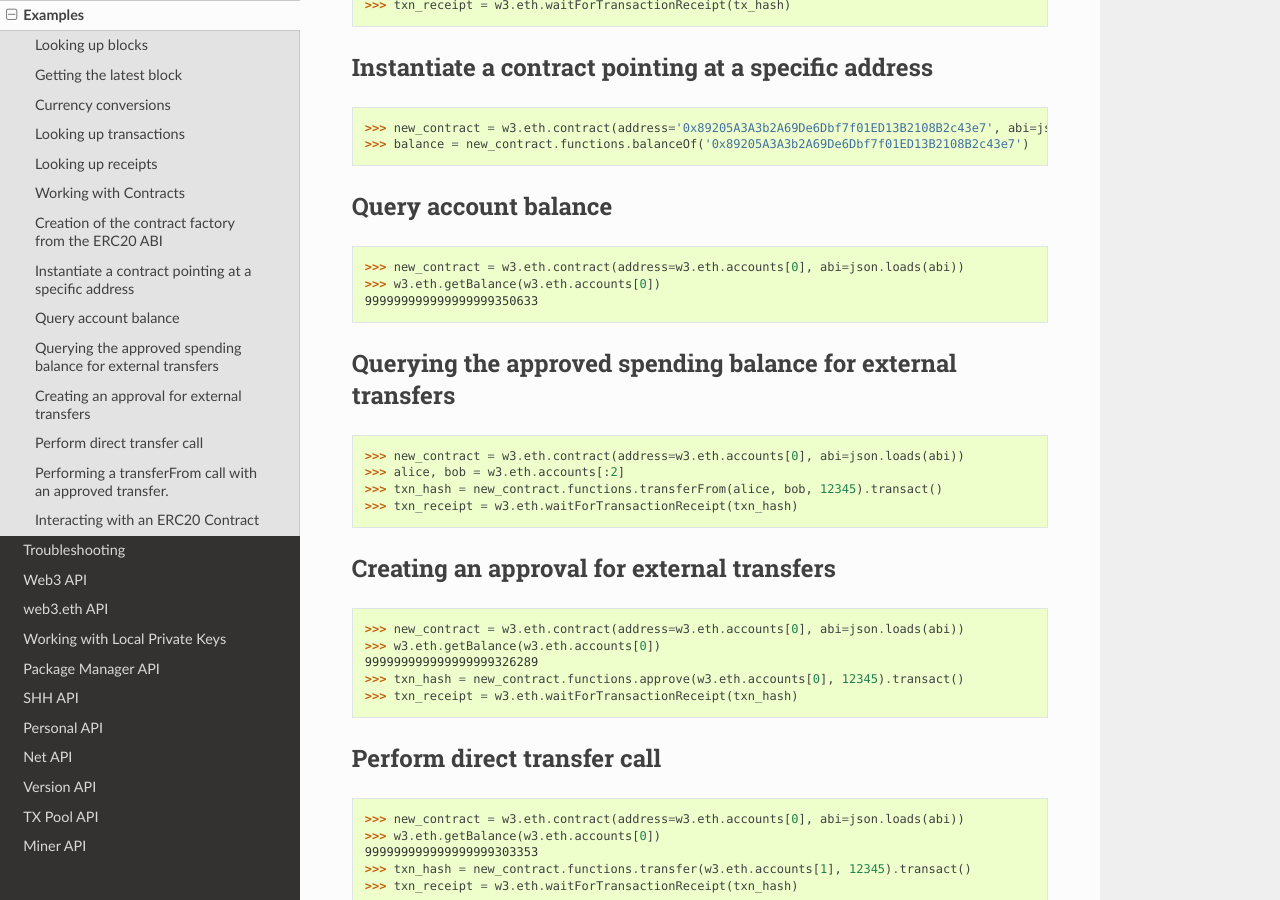
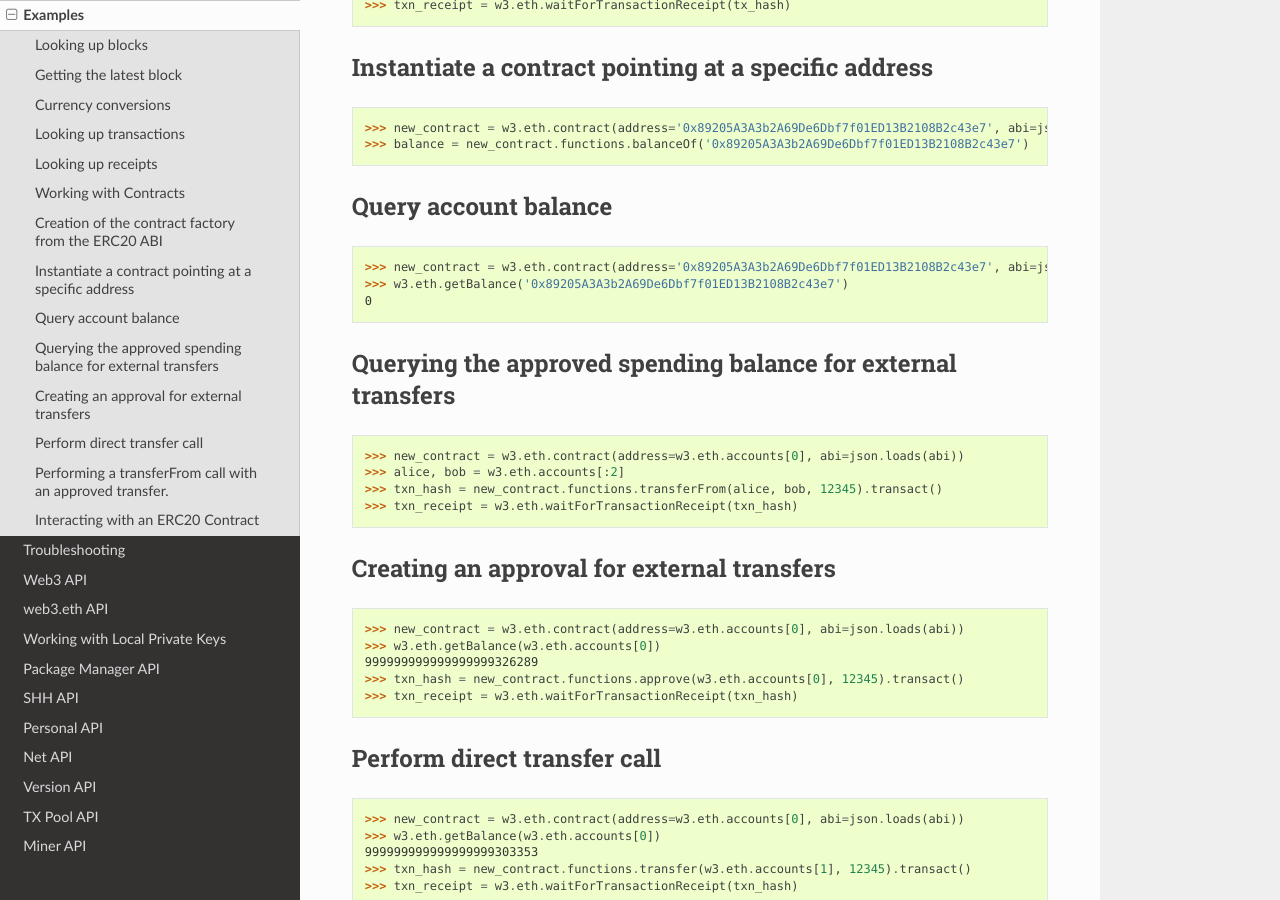
Before and after one commit to shuziren/web3.py, a Sphinx documentation site: the page built from docs/examples.rst, in a window 1280 px wide and 900 px high, scrolled down 5733 px. Built offline with Sphinx 7.4.7 and the Read the Docs theme 2.0.0, drawn with Linux system fonts in a browser that asks for light colours.

Commit message:
Update address

```diff
--- a/docs/examples.rst
+++ b/docs/examples.rst
@@ -335,9 +335,9 @@ Query account balance
 
 .. doctest::
 
-    >>> new_contract = w3.eth.contract(address=w3.eth.accounts[0], abi=json.loads(abi))
-    >>> w3.eth.getBalance(w3.eth.accounts[0])
-    999999999999999999350633
+    >>> new_contract = w3.eth.contract(address='0x89205A3A3b2A69De6Dbf7f01ED13B2108B2c43e7', abi=json.loads(abi))
+    >>> w3.eth.getBalance('0x89205A3A3b2A69De6Dbf7f01ED13B2108B2c43e7')
+    0
 
 Querying the approved spending balance for external transfers
 -------------------------------------------------------------
```
